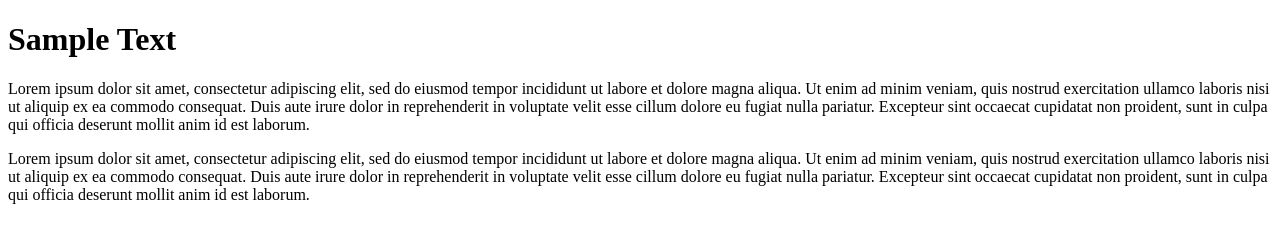
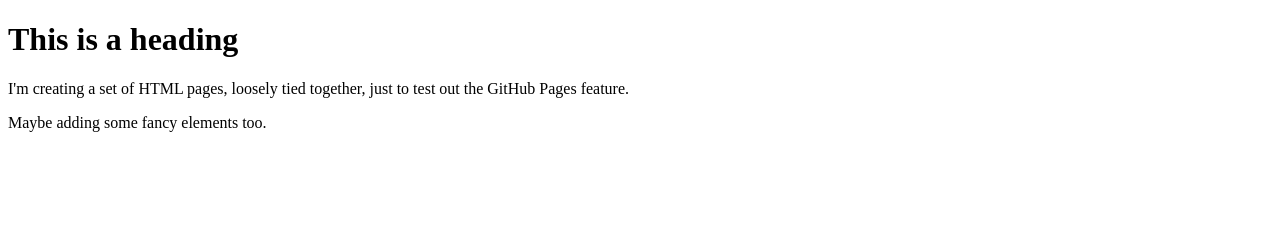
Before and after one commit to sand-hanitizer/hostingawebsite, a plain HTML site: page index.html in a window 1280 px wide. Drawn offline with Linux system fonts and the light colour scheme.

Commit message:
Updating the website

```diff
--- a/index.html
+++ b/index.html
@@ -1,15 +1,11 @@
 <!DOCTYPE html>
 <html>
     <head>
-        <title>Basic HTML Q6</title>
+        <title>A Webbed Site</title>
     </head>
     <body>
-        <h1> Sample Text</h1>
-        <p>
-            Lorem ipsum dolor sit amet, consectetur adipiscing elit, sed do eiusmod tempor incididunt ut labore et dolore magna aliqua. Ut enim ad minim veniam, quis nostrud exercitation ullamco laboris nisi ut aliquip ex ea commodo consequat. Duis aute irure dolor in reprehenderit in voluptate velit esse cillum dolore eu fugiat nulla pariatur. Excepteur sint occaecat cupidatat non proident, sunt in culpa qui officia deserunt mollit anim id est laborum.
-        </p>
-        <p>
-            Lorem ipsum dolor sit amet, consectetur adipiscing elit, sed do eiusmod tempor incididunt ut labore et dolore magna aliqua. Ut enim ad minim veniam, quis nostrud exercitation ullamco laboris nisi ut aliquip ex ea commodo consequat. Duis aute irure dolor in reprehenderit in voluptate velit esse cillum dolore eu fugiat nulla pariatur. Excepteur sint occaecat cupidatat non proident, sunt in culpa qui officia deserunt mollit anim id est laborum.
-        </p>
+        <h1 tooltip="Looks like it">This is a heading</h1>
+        <p>I'm creating a set of HTML pages, loosely tied together, just to test out the GitHub Pages feature.</p>
+        <p>Maybe adding some fancy elements too.</p>
     </body>
 </html>
```
Also changed, not shown: black_120x90.gif (deleted), cats.png (deleted), icon.png (deleted).
